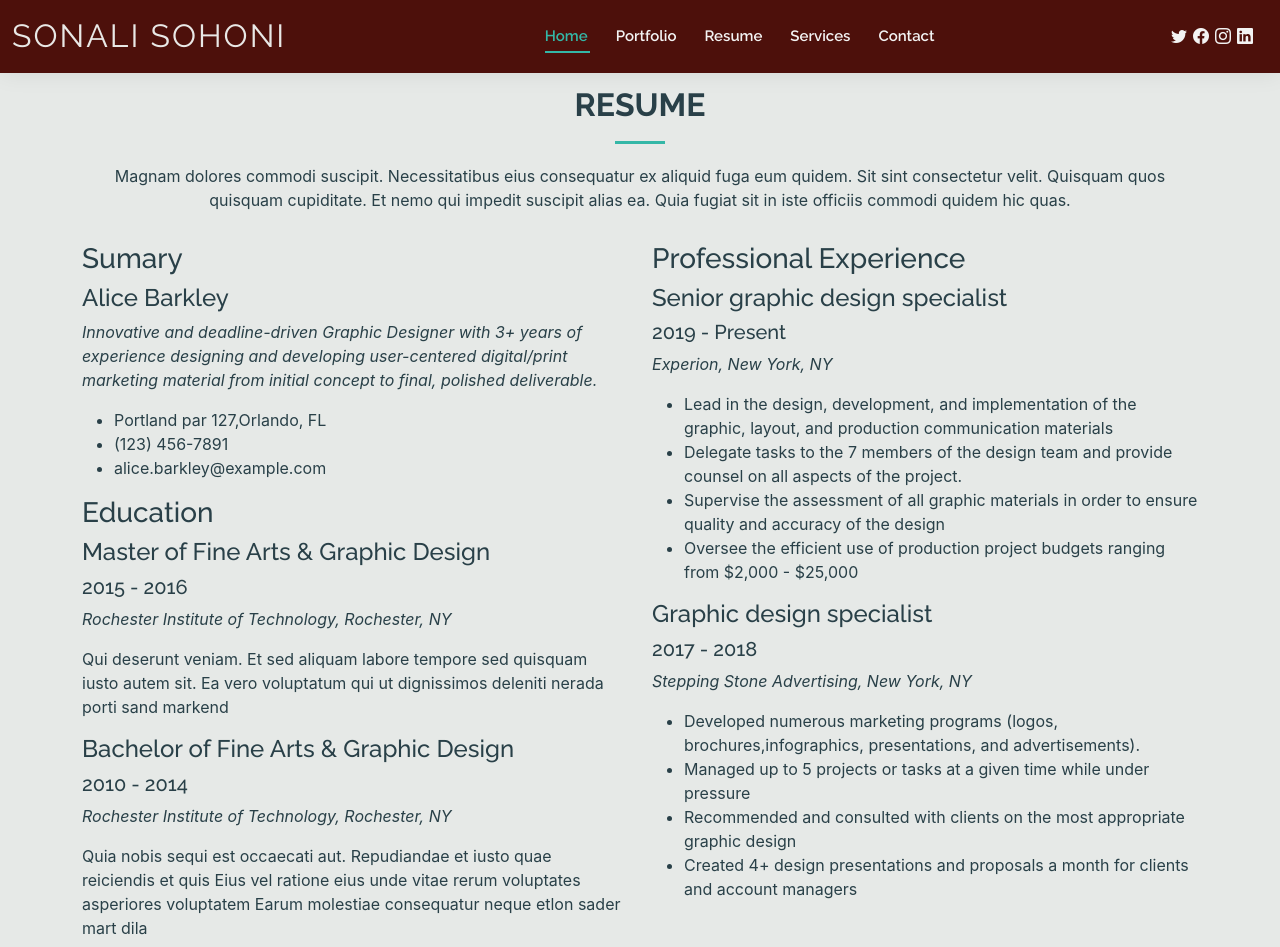
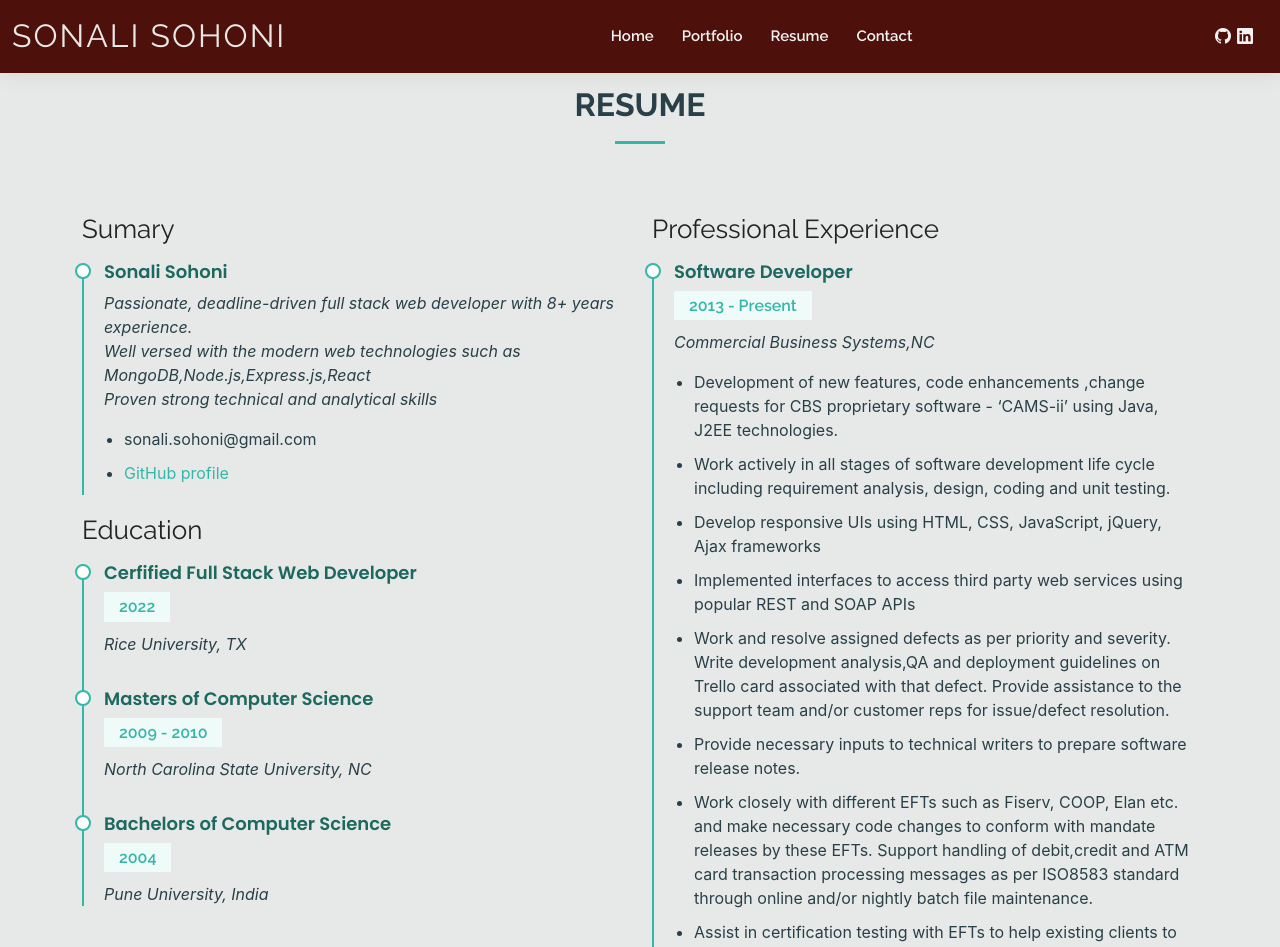
Before and after one commit to sonali-sohoni/portfolio-react, a React (Create React App) app: page /resume in a window 1280 px wide. Shown: the top 947 px of the page. Built offline with nearby package versions, Linux system fonts and the light colour scheme.

Commit message:
profile completed

```diff
--- a/public/assets/css/style.css
+++ b/public/assets/css/style.css
@@ -346,7 +346,7 @@ h6 {
 .navbar-mobile a:focus {
 	font-size: 15px;
 	padding-right: 15px;
-	color: #222222;
+	color:var(--baseColor);
 }
 .navbar-mobile a:hover,
 .navbar-mobile .active,
--- a/src/App.js
+++ b/src/App.js
@@ -5,6 +5,7 @@ import Content from "./components/Content";
 import About from "./components/About";
 import Projects from "./components/projects";
 import Resume from "./components/Resume";
+import Contact from "./components/Contact";
 import { BrowserRouter as Router, Route, Switch } from "react-router-dom";
 
 function App() {
@@ -19,6 +20,7 @@ function App() {
 						<Route path="/about" component={About} />
 						<Route path="/projects" component={Projects} />
 						<Route path="/resume" component={Resume} />
+						<Route path="/contact" component={Contact} />
 					</Switch>
 				</main>
 
--- /dev/null
+++ b/src/components/Contact/index.js
@@ -0,0 +1,133 @@
+import React from "react";
+import { useState } from "react";
+import { validateEmail } from "../../utils/helpers";
+const Contact = () => {
+  const [errMsg, setErrMsg] = useState("");
+	const [formState, setFormState] = useState({
+		name: "",
+		email: "",
+    message: "",
+    subject:""
+	});
+	const { name, email, message,subject } = formState;
+
+  const handleChange = (e) => {
+    if (e.target.name === "email") {
+      const isValid = validateEmail(e.target.value);
+      if (!isValid) setErrMsg("Email id is not valid");
+      else setErrMsg("");
+    } else {
+      if (!e.target.value.length)
+        setErrMsg(`${e.target.name} is required`);
+      else setErrMsg("");
+    }
+
+		if(!errMsg) setFormState({ ...formState, [e.target.name]: e.target.value });
+	};
+
+	const handleSubmit = (e) => {};
+
+	return (
+		<section id="content-area" class="content-area">
+			<div class="row mt-5">
+				<div class="col-lg-4"></div>
+				<div class="col-lg-5 mt-5 mt-lg-0">
+					<h1>Contact Me</h1>
+					<form
+						onSubmit={handleSubmit}
+						method="post"
+						role="form"
+						class="php-email-form"
+					>
+						<div class="row">
+							<div class="col-md-6 form-group">
+								<input
+									type="text"
+									name="name"
+									class="form-control"
+									id="name"
+									placeholder="Your Name"
+									required
+									onBlur={handleChange}
+								/>
+							</div>
+							<div class="col-md-6 form-group mt-3 mt-md-0">
+								<input
+									type="email"
+									class="form-control"
+									name="email"
+									id="email"
+									placeholder="Your Email"
+									required
+									onBlur={handleChange}
+								/>
+							</div>
+						</div>
+						<div class="form-group mt-3">
+							<input
+								type="text"
+								class="form-control"
+								name="subject"
+								id="subject"
+								placeholder="Subject"
+								required
+								onBlur={handleChange}
+							/>
+						</div>
+						<div class="form-group mt-3">
+							<textarea
+								class="form-control"
+								name="message"
+								rows="5"
+								placeholder="Message"
+								required
+								onBlur={handleChange}
+							></textarea>
+						</div>
+
+						<div class="text-center mt-5">
+							<button type="submit">Send Message</button>
+						</div>
+					</form>
+				</div>
+				<div class="col-lg-3 mt-5 mt-lg-0"></div>
+				{/* <form id="contact-form" onSubmit={handleSubmit}>
+          <div class="row">
+					 <div class="col-md-6 form-group">
+						<label htmlFor="name">Name</label>
+						<input
+							type="text"
+							id="name"
+							name="name"
+							defaultValue={name}
+							onBlur={handleChange}
+						></input>
+					</div>
+				 <div class="col-md-6 form-group">
+						<label htmlFor="email">Email</label>
+						<input
+							type="email"
+							id="email"
+							name="email"
+							defaultValue={email}
+							onBlur={handleChange}
+						></input>
+					</div>
+					 <div class="col-md-6 form-group">
+						<label htmlFor="message">Message</label>
+						<textarea
+							id="message"
+							name="message"
+							defaultValue={message}
+							onBlur={handleChange}
+							rows="5"
+						></textarea>
+					</div>
+          </div>
+				</form> */}
+			</div>
+		</section>
+	);
+};
+
+export default Contact;
--- a/src/components/Navigation/index.js
+++ b/src/components/Navigation/index.js
@@ -15,9 +15,8 @@ const Navigation = () => {
 			<nav id="navbar" className="navbar order-last order-lg-0">
 				<ul>
 					<li>
-						<a className="active" href="index.html">
-							Home
-						</a>
+						{/* <a href="index.html">Home</a> */}
+						<Link to={`/`}>Home</Link>
 					</li>
 					<li>
 						<Link to={`/projects`}>Portfolio</Link>
@@ -26,30 +25,25 @@ const Navigation = () => {
 						<Link to={`/about`}>About</Link>
 					</li> */}
 					<li>
-						<a href="resume.html">Resume</a>
-					</li>
-					<li>
-						<a href="services.html">Services</a>
+						<Link to={`/resume`}>Resume</Link>
 					</li>
 
 					<li>
-						<a href="contact.html">Contact</a>
+						<a href={`/contact`}>Contact</a>
 					</li>
 				</ul>
 				<i className="bi bi-list mobile-nav-toggle"></i>
 			</nav>
 
 			<div class="header-social-links">
-				<a href="#" class="twitter">
-					<i class="bi bi-twitter"></i>
+				<a href="https://github.com/sonali-sohoni" class="github">
+					<i class="bi bi-github"></i>
 				</a>
-				<a href="#" class="facebook">
-					<i class="bi bi-facebook"></i>
-				</a>
-				<a href="#" class="instagram">
-					<i class="bi bi-instagram"></i>
-				</a>
-				<a href="#" class="linkedin">
+
+				<a
+					href="https://www.linkedin.com/in/sonali-sohoni-3652556/"
+					class="linkedin"
+				>
 					<i class="bi bi-linkedin"></i>
 				</a>
 			</div>
--- a/src/components/Resume/index.js
+++ b/src/components/Resume/index.js
@@ -1,120 +1,151 @@
-import React from 'react'
+import React from "react";
 
 const Resume = () => {
-  return (
-		<section id="content-area my-4" className="content-area">
+	return (
+		<section id="content-area  my-4" className="content-area resume">
 			<div class="container" data-aos="fade-up">
 				<div class="section-title">
 					<h2>Resume</h2>
-					<p>
-						Magnam dolores commodi suscipit. Necessitatibus eius consequatur ex
-						aliquid fuga eum quidem. Sit sint consectetur velit. Quisquam quos
-						quisquam cupiditate. Et nemo qui impedit suscipit alias ea. Quia
-						fugiat sit in iste officiis commodi quidem hic quas.
-					</p>
+
 				</div>
 
 				<div class="row">
 					<div class="col-lg-6">
 						<h3 class="resume-title">Sumary</h3>
 						<div class="resume-item pb-0">
-							<h4>Alice Barkley</h4>
+							<h4>Sonali Sohoni</h4>
 							<p>
 								<em>
-									Innovative and deadline-driven Graphic Designer with 3+ years
-									of experience designing and developing user-centered
-									digital/print marketing material from initial concept to
-									final, polished deliverable.
+									Passionate, deadline-driven full stack web developer with 8+
+									years experience.
+									<br />
+									Well versed with the modern web technologies such as
+									MongoDB,Node.js,Express.js,React
+									<br />
+									Proven strong technical and analytical skills
 								</em>
 							</p>
 							<p>
 								<ul>
-									<li>Portland par 127,Orlando, FL</li>
-									<li>(123) 456-7891</li>
-									<li>alice.barkley@example.com</li>
+									<li>sonali.sohoni@gmail.com</li>
+									<li>
+										<a href="https://github.com/sonali-sohoni">
+											GitHub profile
+										</a>
+									</li>
 								</ul>
 							</p>
 						</div>
 
 						<h3 class="resume-title">Education</h3>
 						<div class="resume-item">
-							<h4>Master of Fine Arts &amp; Graphic Design</h4>
-							<h5>2015 - 2016</h5>
+							<h4>Cerfified Full Stack Web Developer</h4>
+							<h5>2022</h5>
 							<p>
-								<em>Rochester Institute of Technology, Rochester, NY</em>
+								<em>Rice University, TX</em>
 							</p>
+						</div>
+
+						<div class="resume-item">
+							<h4>Masters of Computer Science</h4>
+							<h5>2009 - 2010</h5>
 							<p>
-								Qui deserunt veniam. Et sed aliquam labore tempore sed quisquam
-								iusto autem sit. Ea vero voluptatum qui ut dignissimos deleniti
-								nerada porti sand markend
+								<em>North Carolina State University, NC</em>
 							</p>
 						</div>
 						<div class="resume-item">
-							<h4>Bachelor of Fine Arts &amp; Graphic Design</h4>
-							<h5>2010 - 2014</h5>
+							<h4>Bachelors of Computer Science</h4>
+							<h5>2004 </h5>
 							<p>
-								<em>Rochester Institute of Technology, Rochester, NY</em>
-							</p>
-							<p>
-								Quia nobis sequi est occaecati aut. Repudiandae et iusto quae
-								reiciendis et quis Eius vel ratione eius unde vitae rerum
-								voluptates asperiores voluptatem Earum molestiae consequatur
-								neque etlon sader mart dila
+								<em>Pune University, India</em>
 							</p>
 						</div>
 					</div>
 					<div class="col-lg-6">
 						<h3 class="resume-title">Professional Experience</h3>
 						<div class="resume-item">
-							<h4>Senior graphic design specialist</h4>
-							<h5>2019 - Present</h5>
+							<h4>Software Developer</h4>
+							<h5>2013 - Present</h5>
 							<p>
-								<em>Experion, New York, NY </em>
+								<em>Commercial Business Systems,NC </em>
 							</p>
 							<p>
 								<ul>
 									<li>
-										Lead in the design, development, and implementation of the
-										graphic, layout, and production communication materials
+										Development of new features, code enhancements ,change
+										requests for CBS proprietary software - ‘CAMS-ii’ using
+										Java, J2EE technologies.
 									</li>
 									<li>
-										Delegate tasks to the 7 members of the design team and
-										provide counsel on all aspects of the project.{" "}
+										Work actively in all stages of software development life
+										cycle including requirement analysis, design, coding and
+										unit testing.
 									</li>
 									<li>
-										Supervise the assessment of all graphic materials in order
-										to ensure quality and accuracy of the design
+										Develop responsive UIs using HTML, CSS, JavaScript, jQuery,
+										Ajax frameworks
 									</li>
 									<li>
-										Oversee the efficient use of production project budgets
-										ranging from $2,000 - $25,000
+										Implemented interfaces to access third party web services
+										using popular REST and SOAP APIs
+									</li>
+									<li>
+										Work and resolve assigned defects as per priority and
+										severity. Write development analysis,QA and deployment
+										guidelines on Trello card associated with that defect.
+										Provide assistance to the support team and/or customer reps
+										for issue/defect resolution.
+									</li>
+									<li>
+										Provide necessary inputs to technical writers to prepare
+										software release notes.
+									</li>
+									<li>
+										Work closely with different EFTs such as Fiserv, COOP, Elan
+										etc. and make necessary code changes to conform with mandate
+										releases by these EFTs. Support handling of debit,credit and
+										ATM card transaction processing messages as per ISO8583
+										standard through online and/or nightly batch file
+										maintenance.{" "}
+									</li>
+									<li>
+										Assist in certification testing with EFTs to help existing
+										clients to switch to new EFT platform.
 									</li>
 								</ul>
 							</p>
 						</div>
 						<div class="resume-item">
-							<h4>Graphic design specialist</h4>
-							<h5>2017 - 2018</h5>
+							<h4>Full Stack Web Development Projects Work </h4>
+							<h5>2021 - 2022</h5>
 							<p>
-								<em>Stepping Stone Advertising, New York, NY</em>
+								<em>Rice University,TX</em>
+							</p>
+							<p>
+								MyNeighbors (https://myneighbor-app.herokuapp.com/ )–
+								Neighborhood portal is a responsive web application where
+								registered users of the neighborhood can exchange, comment, and
+								share ideas, news, events and much more.
 							</p>
 							<p>
 								<ul>
 									<li>
-										Developed numerous marketing programs (logos,
-										brochures,infographics, presentations, and advertisements).
+										Implemented MVC architecture using client and server side
+										technologies such as Node.js, Express.js, HTML5, CSS3,
+										Bootstrap MySQL
 									</li>
 									<li>
-										Managed up to 5 projects or tasks at a given time while
-										under pressure
+										Developed the server-side logic using REST API and sequelize
+										ORM
 									</li>
 									<li>
-										Recommended and consulted with clients on the most
-										appropriate graphic design
+										Involved in Coding, styling, testing of reusable JavaScript,
+										CSS3, HTML5 widgets/ libraries for complete UI controls.
 									</li>
 									<li>
-										Created 4+ design presentations and proposals a month for
-										clients and account managers
+										Carried out in peer-to-peer code reviews for crosschecking
+										the coding standards and integration of client and
+										server-side components.
 									</li>
 								</ul>
 							</p>
@@ -124,6 +155,6 @@ const Resume = () => {
 			</div>
 		</section>
 	);
-}
+};
 
 export default Resume;
--- a/src/components/projects/index.js
+++ b/src/components/projects/index.js
@@ -49,18 +49,7 @@ const Projects = () => {
 					</p>
 				</div>
 
-				<div className="row">
-					<div className="col-lg-12 d-flex justify-content-center">
-						<ul id="portfolio-flters">
-							<li data-filter="*" className="filter-active">
-								All
-							</li>
-							<li data-filter=".filter-app">App</li>
-							<li data-filter=".filter-card">Card</li>
-							<li data-filter=".filter-web">Web</li>
-						</ul>
-					</div>
-				</div>
+
 				<div
 					className="row portfolio-container"
 					data-aos="fade-up"
--- /dev/null
+++ b/src/utils/helpers.js
@@ -0,0 +1,8 @@
+export function capitalizeFirstLetter(string) {
+  return string.charAt(0).toUpperCase() + string.slice(1);
+}
+
+export function validateEmail(email) {
+  var re = /^(([^<>()[\]\\.,;:\s@"]+(\.[^<>()[\]\\.,;:\s@"]+)*)|(".+"))@((\[[0-9]{1,3}\.[0-9]{1,3}\.[0-9]{1,3}\.[0-9]{1,3}\])|(([a-zA-Z\-0-9]+\.)+[a-zA-Z]{2,}))$/;
+  return re.test(String(email).toLowerCase());
+}
```
